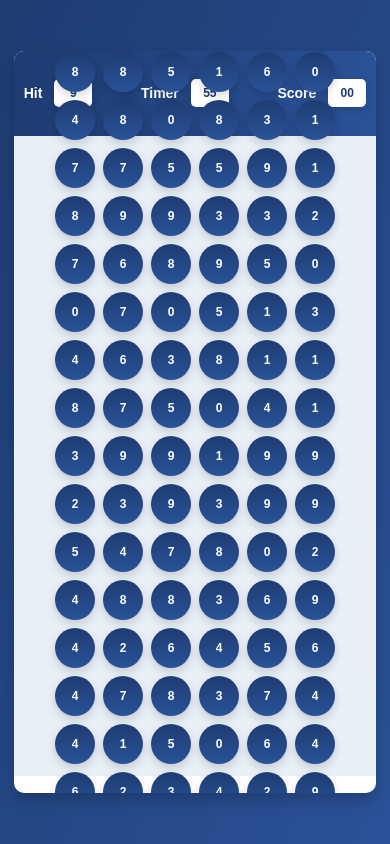
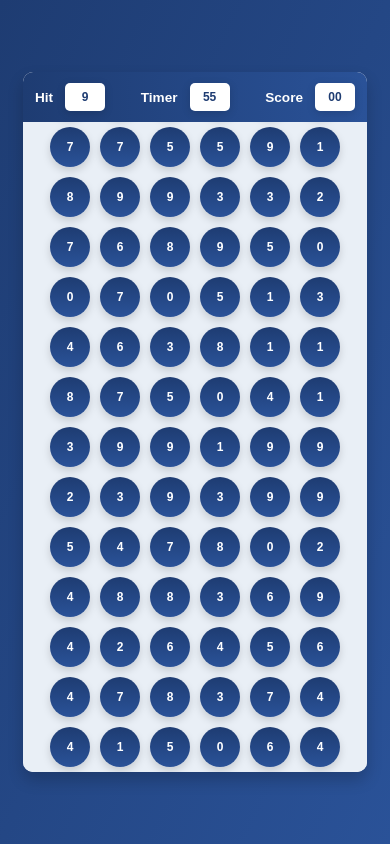
Before and after one commit to Gouravvyas04/buble_game_by_gourav, a plain HTML site: page index.html in a window 390 px wide. Drawn offline with Linux system fonts and the light colour scheme.

Commit message:
Update bubble.css

```diff
--- a/bubble.css
+++ b/bubble.css
@@ -10,23 +10,28 @@ html, body {
   height: 100%;
   width: 100%;
   background-color: #f4f7f9;
+  display: flex;
+  align-items: center;
+  justify-content: center;
 }
 
 /* Main container */
 .main {
   background: linear-gradient(to bottom right, #1e3c72, #2a5298);
-  height: 100%;
-  width: 100%;
+  height: 100vh;
+  width: 100vw;
   display: flex;
   justify-content: center;
   align-items: center;
-  padding: 10px;
+  padding: 5%;
 }
 
 /* Panel container */
 .panel {
-  height: 80%;
-  width: 85%;
+  width: 90%;
+  max-width: 600px;
+  height: 85vh;
+  max-height: 700px;
   background-color: #ffffff;
   box-shadow: 0px 8px 16px rgba(0, 0, 0, 0.2);
   border-radius: 10px;
@@ -38,13 +43,14 @@ html, body {
 /* Panel Top - Header */
 .panel-top {
   width: 100%;
-  height: 12vh;
+  height: 12%;
+  min-height: 50px;
   background: linear-gradient(to right, #1e3c72, #2a5298);
   display: flex;
   justify-content: space-between;
   align-items: center;
-  padding: 0 20px;
-  font-size: 18px;
+  padding: 10px 20px;
+  font-size: 1rem;
   color: white;
   font-weight: bold;
 }
@@ -59,7 +65,7 @@ html, body {
 /* Box Styling */
 .box {
   background-color: #ffffff;
-  padding: 12px;
+  padding: 10px;
   border-radius: 5px;
   height: 35px;
   width: 50px;
@@ -74,14 +80,15 @@ html, body {
 /* Panel Bottom - Content Area */
 .panel-bottom {
   width: 100%;
-  height: calc(100% - 12vh);
+  flex-grow: 1;
   background-color: #e9eff6;
   padding: 20px;
   display: flex;
   flex-wrap: wrap;
   justify-content: center;
   align-content: center;
-  gap: 8px;
+  gap: 10px;
+  overflow-y: auto;
 }
 
 /* Bubble Styling */
@@ -113,17 +120,17 @@ html, body {
 @media (max-width: 768px) {
   .panel {
     width: 95%;
-    height: 85%;
+    height: 90vh;
   }
 
   .panel-top {
-    height: 10vh;
-    font-size: 16px;
+    height: 10%;
+    font-size: 0.9rem;
   }
 
   .box {
     height: 30px;
-    width: 40px;
+    width: 45px;
     font-size: 14px;
   }
 
@@ -138,18 +145,18 @@ html, body {
 @media (max-width: 480px) {
   .panel {
     width: 98%;
-    height: 90%;
+    height: 95vh;
   }
 
   .panel-top {
-    height: 10vh;
-    font-size: 14px;
-    padding: 0 10px;
+    height: 10%;
+    font-size: 0.85rem;
+    padding: 0 12px;
   }
 
   .box {
     height: 28px;
-    width: 38px;
+    width: 40px;
     font-size: 12px;
   }
 
@@ -159,3 +166,28 @@ html, body {
     font-size: 12px;
   }
 }
+
+/* Extra Small Screens */
+@media (max-width: 360px) {
+  .panel {
+    width: 100%;
+    height: 97vh;
+  }
+
+  .panel-top {
+    font-size: 0.8rem;
+    padding: 0 8px;
+  }
+
+  .box {
+    height: 26px;
+    width: 35px;
+    font-size: 11px;
+  }
+
+  .bubble {
+    height: 35px;
+    width: 35px;
+    font-size: 10px;
+  }
+}
```
